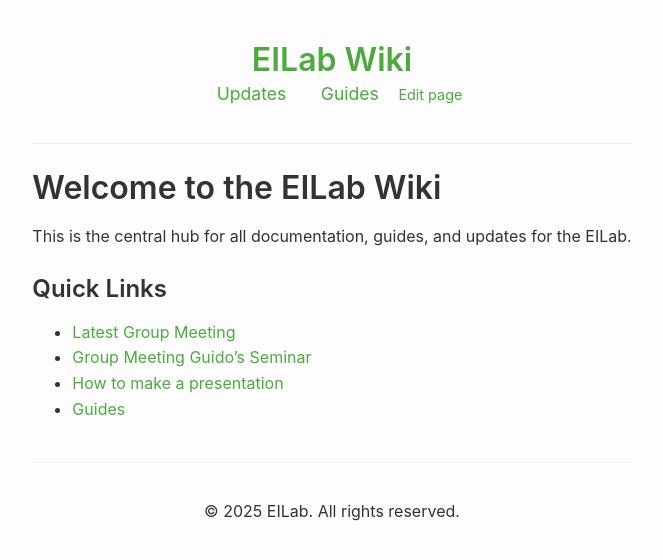
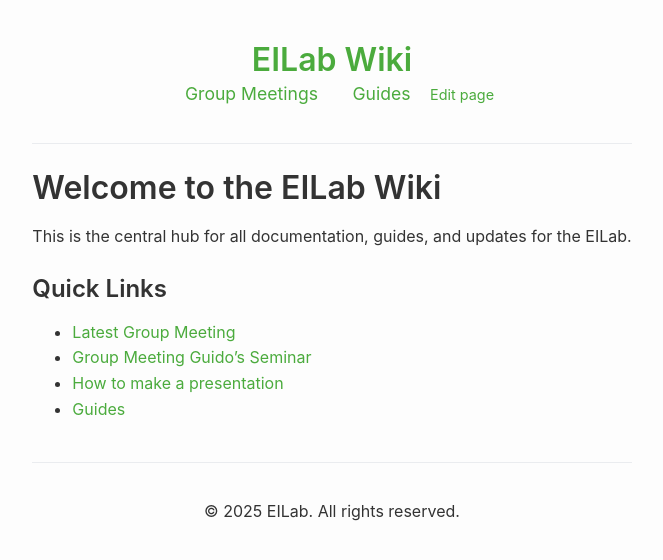
Before and after one commit to cadoraghese/demo_wiki_eilab, a Jekyll site: the page built from index.md, in a window 1280 px wide. Shown: the top 560 px of the page, without its empty margins (308-971 px from the left). Built offline with Jekyll 4.4.1, drawn with Linux system fonts in a browser that asks for light colours.

Commit message:
Update header.html

```diff
--- a/_includes/header.html
+++ b/_includes/header.html
@@ -1,7 +1,7 @@
 <header>
   <h1><a href="{{ "/" | relative_url }}">{{ site.title }}</a></h1>
   <nav>
-    <a href="{{ "/Updates" | relative_url }}">Updates</a>
+    <a href="{{ "/Group Meetings" | relative_url }}">Group Meetings</a>
 <!--     <a href="#">Templates</a>
     <a href="#">Useful Internal Info</a> -->
     <a href="{{ "/Guides" | relative_url }}">Guides</a>
```
